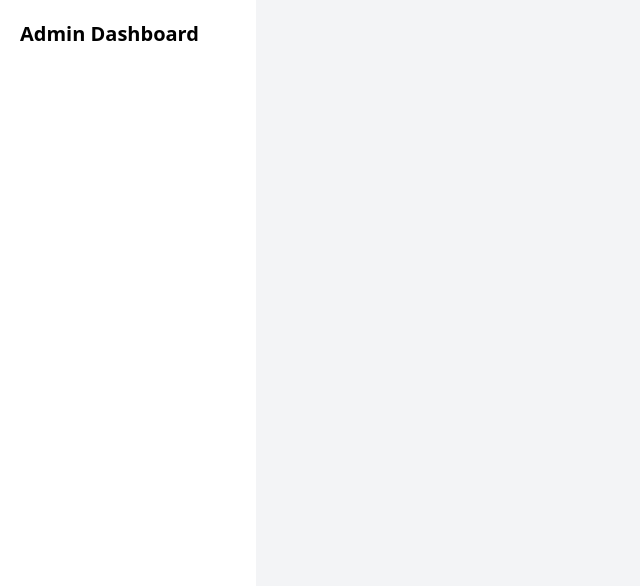
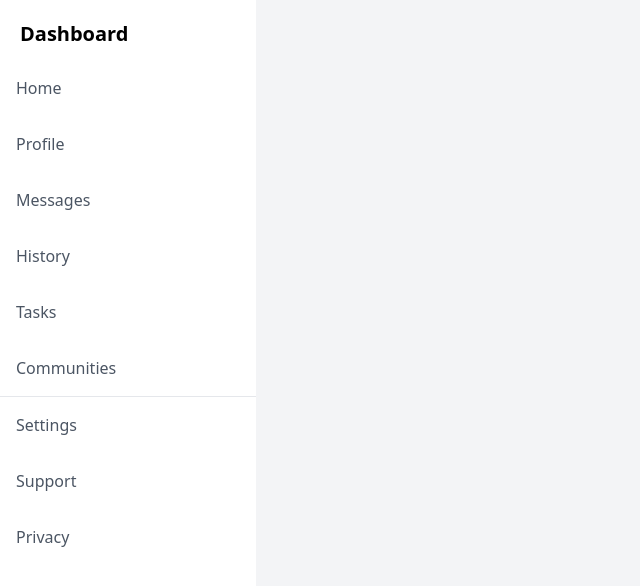
Before and after one commit to cesarbrancalhao/Odin.Dashboard, a website: page src/index.html in a window 1280 px wide. Shown: the whole page, without its empty margins (0-640 px from the left). Drawn offline with Linux system fonts and the light colour scheme.

Commit message:
Added: Sidebar links

```diff
--- a/src/index.html
+++ b/src/index.html
@@ -11,8 +11,26 @@
     <div class="flex h-screen bg-gray-100">
         <!-- Sidebar -->
         <div class="w-64 bg-white">
-            <h1 class="text-xl font-bold p-5">Admin Dashboard</h1>
-            <!-- navigation links -->
+
+            <h1 class="text-xl font-bold p-5">Dashboard</h1>
+
+            <ul class="space-y-4 mb-2 text-gray-600">
+                <li><a href="#" class="block py-2 px-2 mx-2 rounded hover:bg-blue-500 hover:text-white">Home</a></li>
+                <li><a href="#" class="block py-2 px-2 mx-2 rounded hover:bg-blue-500 hover:text-white">Profile</a></li>
+                <li><a href="#" class="block py-2 px-2 mx-2 rounded hover:bg-blue-500 hover:text-white">Messages</a></li>
+                <li><a href="#" class="block py-2 px-2 mx-2 rounded hover:bg-blue-500 hover:text-white">History</a></li>
+                <li><a href="#" class="block py-2 px-2 mx-2 rounded hover:bg-blue-500 hover:text-white">Tasks</a></li>
+                <li><a href="#" class="block py-2 px-2 mx-2 rounded hover:bg-blue-500 hover:text-white">Communities</a></li>
+            </ul>
+
+            <hr/>
+
+            <ul class="space-y-4 mt-2 text-gray-600">
+                <li><a href="#" class="block py-2 px-2 mx-2 rounded hover:bg-blue-500 hover:text-white">Settings</a></li>
+                <li><a href="#" class="block py-2 px-2 mx-2 rounded hover:bg-blue-500 hover:text-white">Support</a></li>
+                <li><a href="#" class="block py-2 px-2 mx-2 rounded hover:bg-blue-500 hover:text-white">Privacy</a></li>
+            </ul>
+
         </div>
 
         <!-- Main -->
```
Also changed, not shown: src/assets/css/output.css.
